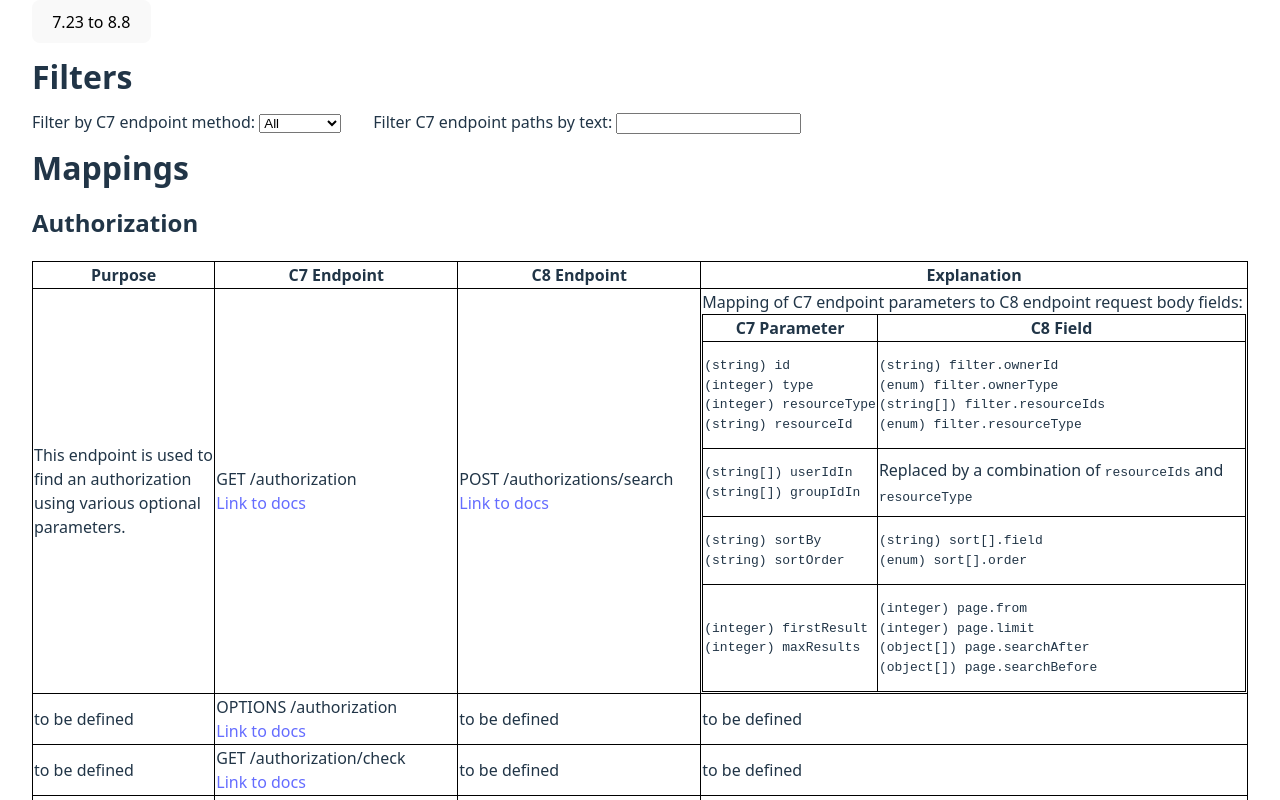
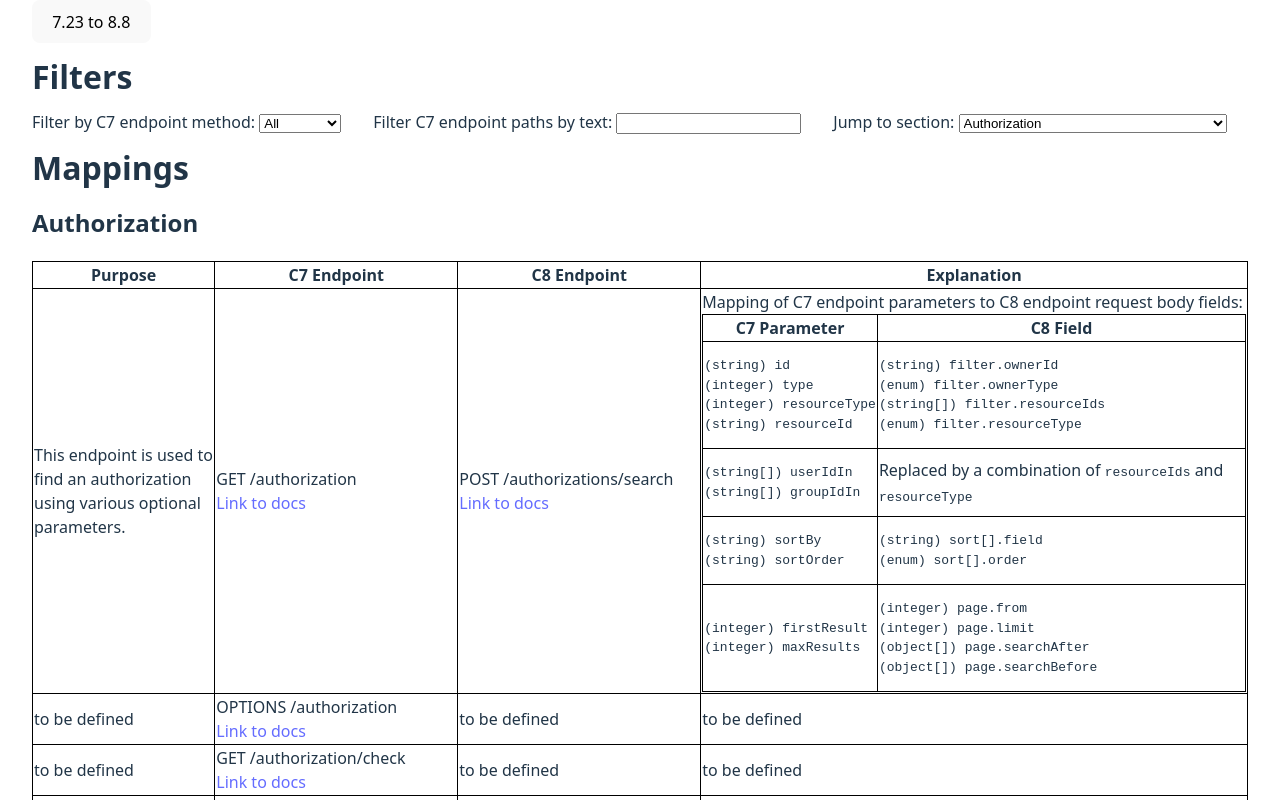
Before and after one commit to camunda/camunda-7-to-8-migration-tooling, a React (Vite) app in the folder code-conversion/api-mapping/: page / in a window 1280 px wide. Shown: the top 800 px of the page. Built offline with nearby package versions, Linux system fonts and the light colour scheme.

Commit message:
add jump to section functionality

```diff
--- a/code-conversion/api-mapping/src/App.jsx
+++ b/code-conversion/api-mapping/src/App.jsx
@@ -1,4 +1,4 @@
-import { useState } from "react";
+import { useState, useRef } from "react";
 import "./App.css";
 import { mappingIndex } from "./mappings/mappingIndex";
 
@@ -6,13 +6,21 @@ function App() {
 	const [selectedMapping, setSelectedMapping] = useState(mappingIndex[0]);
 	const [selectedMethod, setSelectedMethod] = useState("all");
 	const [searchText, setSearchText] = useState("");
+	const sectionRefs = useRef([]);
+
+	function scrollToSection(elementRef) {
+		console.log(elementRef);
+		window.scrollTo({
+			top: elementRef.offsetTop,
+			behavior: "smooth",
+		});
+	}
 
 	function handleSelectionClick(id) {
 		setSelectedMapping(mappingIndex.find((mapping) => mapping.id === id));
 	}
 
 	function createC7DocLink(section, operationId) {
-		console.log(section);
 		return (
 			selectedMapping.c7BaseUrl +
 			section.replaceAll(" ", "-") +
@@ -165,14 +173,34 @@ function App() {
 							onChange={(e) => setSearchText(e.target.value)}
 						></input>
 					</label>
+					<label>
+						Jump to section:{" "}
+						<select
+							onChange={(e) =>
+								scrollToSection(
+									sectionRefs.current[e.target.value]
+								)
+							}
+						>
+							{sections.map((section, index) => {
+								return (
+									<option key={index} value={index}>
+										{section}
+									</option>
+								);
+							})}
+						</select>
+					</label>
 				</div>
 			</section>
 			<section className="tables">
 				<h1>Mappings</h1>
-				{mappedC7Endpoints.map(({ section, endpoints }) => {
+				{mappedC7Endpoints.map((endpoint, index) => {
 					return (
-						<div key={section}>
-							<h2>{section}</h2>
+						<div key={index}>
+							<h2 ref={(el) => (sectionRefs.current[index] = el)}>
+								{endpoint.section}
+							</h2>
 							<table>
 								<thead>
 									<tr>
@@ -191,7 +219,7 @@ function App() {
 									</tr>
 								</thead>
 								<tbody>
-									{endpoints.map((endpoint) => {
+									{endpoint.endpoints.map((endpoint) => {
 										return (
 											<tr
 												key={
```
